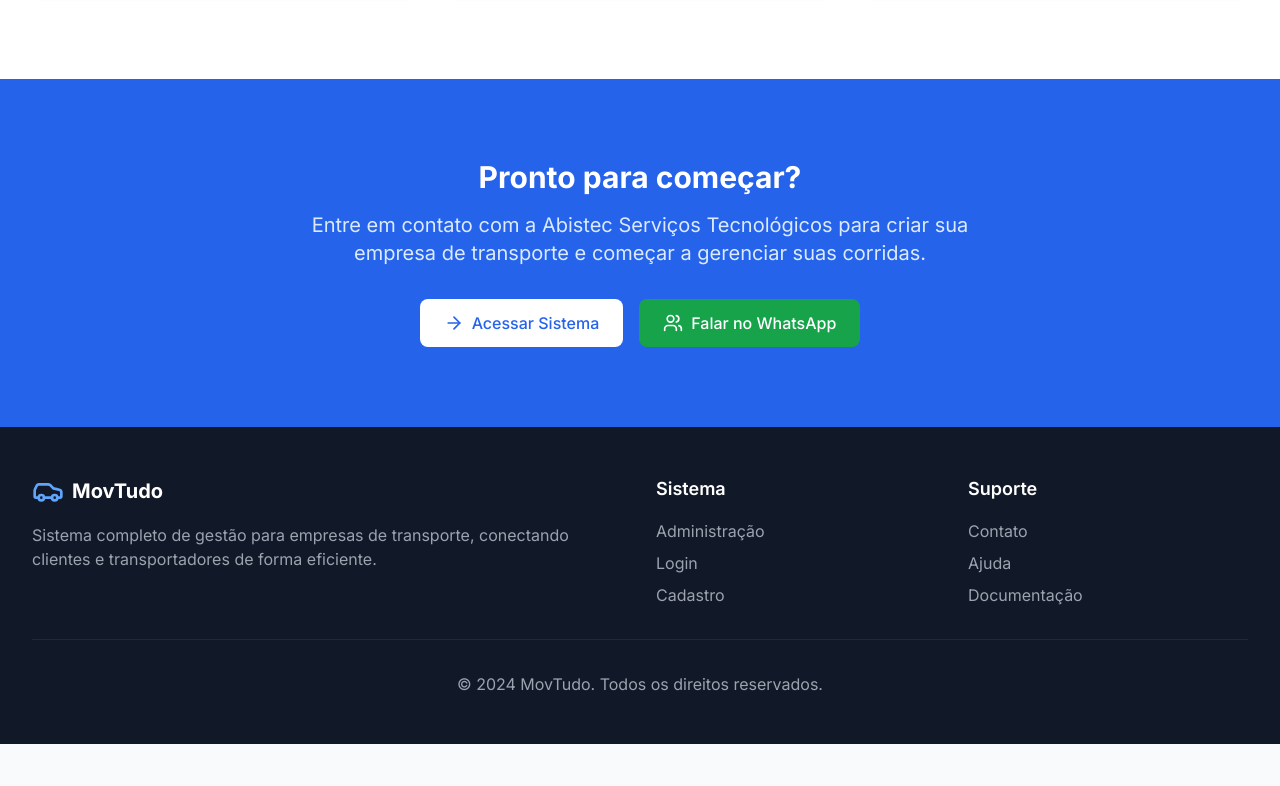
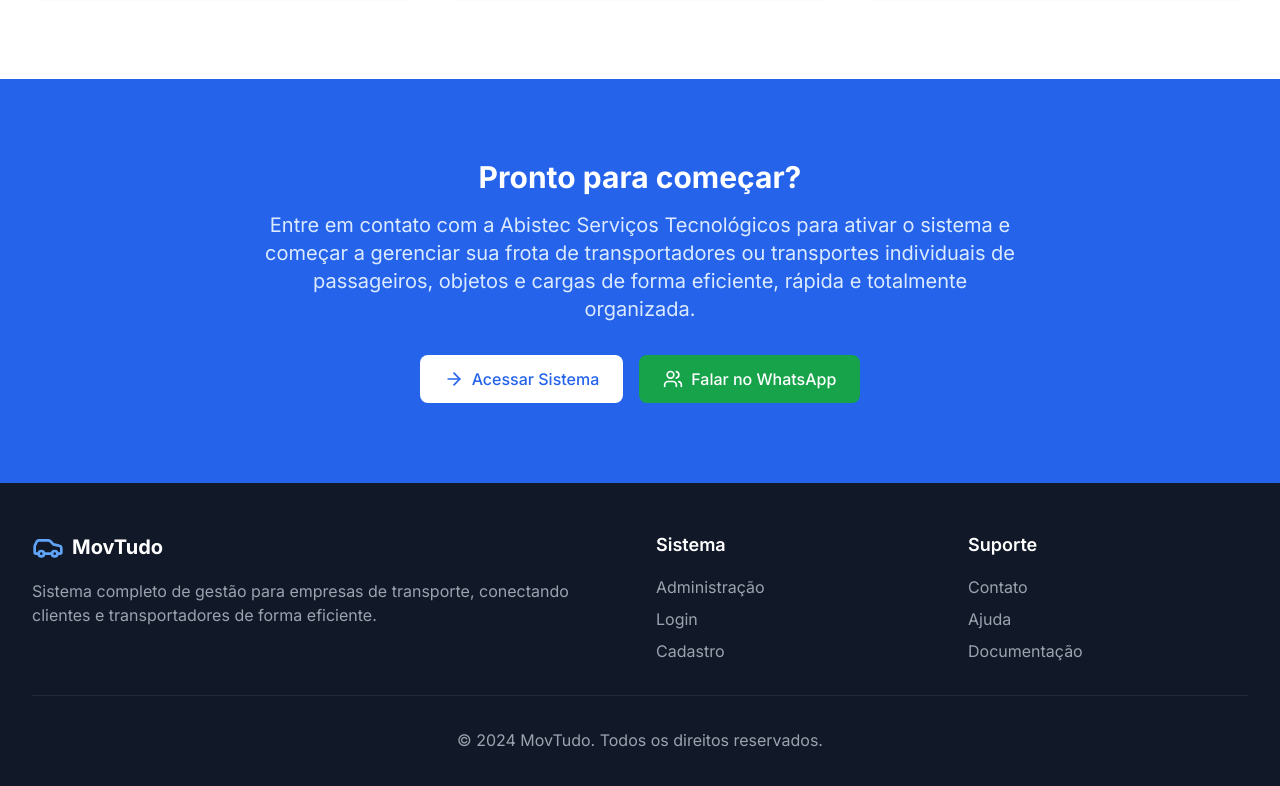
Before and after one commit to AbistecServicos/MovTudo, a Next.js app: page / in a window 1280 px wide. Shown: the part 1361-2147 px from the top of the page. Before the commit the page ends 2105 px from the top, so only its background shows below. Built offline with nearby package versions, Linux system fonts and the light colour scheme; no server answers.

Commit message:
feat: melhorar texto CTA final com descrição mais detalhada dos serviços

```diff
--- a/src/app/page.tsx
+++ b/src/app/page.tsx
@@ -155,8 +155,8 @@ export default function HomePage() {
           <h2 className="text-3xl font-bold text-white mb-4">
             Pronto para começar?
           </h2>
-          <p className="text-xl text-primary-100 mb-8 max-w-2xl mx-auto">
-            Entre em contato com a Abistec Serviços Tecnológicos para criar sua empresa de transporte e começar a gerenciar suas corridas.
+          <p className="text-xl text-primary-100 mb-8 max-w-3xl mx-auto">
+            Entre em contato com a Abistec Serviços Tecnológicos para ativar o sistema e começar a gerenciar sua frota de transportadores ou transportes individuais de passageiros, objetos e cargas de forma eficiente, rápida e totalmente organizada.
           </p>
           <div className="flex flex-col sm:flex-row gap-4 justify-center">
             <Link href="/login" className="btn btn-lg bg-white text-primary-600 hover:bg-gray-100">
```
